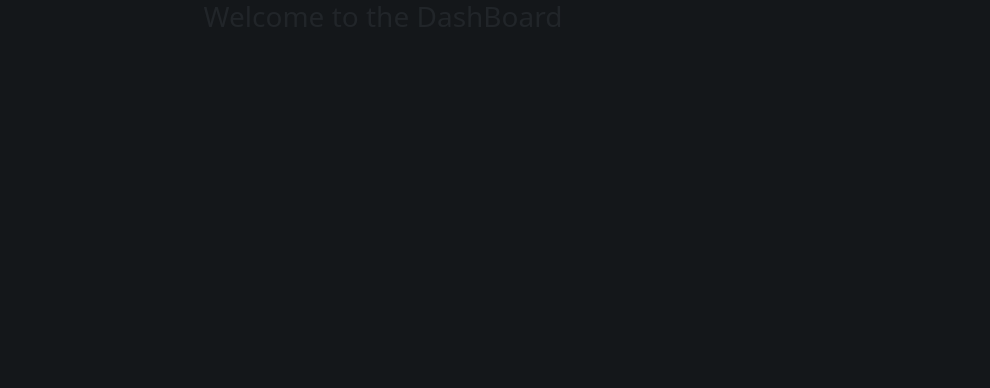
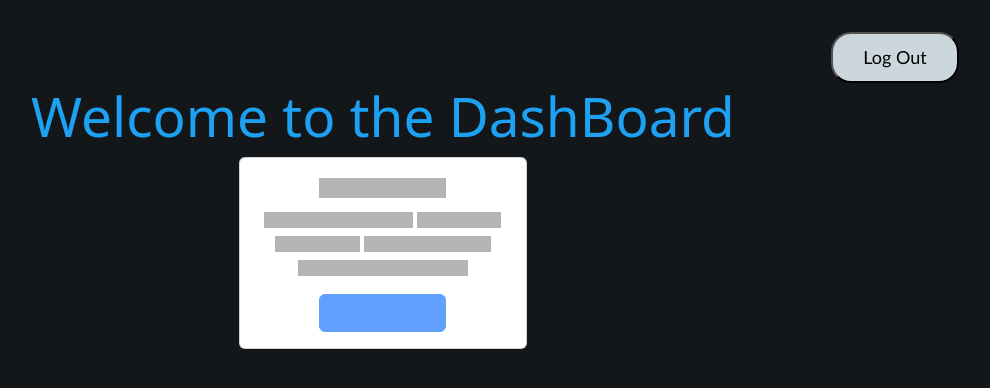
Before and after one commit to Yodawgz0/assessment-todo, a React (Create React App) app: page /DashBoard in a window 1280 px wide. Shown: the top 388 px of the page, without its empty margins (257-1247 px from the left). Built offline with nearby package versions, Linux system fonts and the light colour scheme; sample sign-in values are in the browser's storage.

Commit message:
adding dashboard page

```diff
--- a/src/pages/DashboardPage.js
+++ b/src/pages/DashboardPage.js
@@ -1,9 +1,107 @@
-import React from "react";
+import React, { useState } from "react";
+import Button from "react-bootstrap/Button";
+import "../styles/dashboardStyle.scss";
+import { useNavigate } from "react-router-dom";
+import Card from "react-bootstrap/Card";
+import Placeholder from "react-bootstrap/Placeholder";
+export default function DashboardPage() {
+  const navigate = useNavigate();
 
-export default function DashboardPage() {
+  const [todoTask, setTodoTask] = useState({});
+
+  window.onload = async function fetchCountTask() {
+    const fetchCountTaskHeader = new Headers();
+    fetchCountTaskHeader.append(
+      "Authorization",
+      sessionStorage.getItem("sessionkey")
+    );
+    fetchCountTaskHeader.append("Content-Type", "application/json");
+
+    const requestOptionsTask = {
+      method: "GET",
+      headers: fetchCountTaskHeader,
+      redirect: "follow",
+    };
+
+    await fetch(
+      "https://api-nodejs-todolist.herokuapp.com/task",
+      requestOptionsTask
+    )
+      .then((response) => response.text())
+      .then((result) => {
+        console.log(result);
+        setTodoTask(result);
+      })
+      .catch((error) => console.log("error", error));
+  };
+
+  async function handleLogout() {
+    var userLogoutHeader = new Headers();
+    userLogoutHeader.append(
+      "Authorization",
+      "Bearer " + sessionStorage.getItem("sessionkey")
+    );
+
+    var requestOptions = {
+      method: "POST",
+      headers: userLogoutHeader,
+      redirect: "follow",
+    };
+
+    await fetch(
+      "https://api-nodejs-todolist.herokuapp.com/user/logout",
+      requestOptions
+    )
+      .then((response) => response.text())
+      .then((result) => {
+        sessionStorage.removeItem("sessionkey");
+        navigate(0);
+        navigate("/LogIn");
+      })
+      .catch((error) => console.log("error", error));
+  }
   return (
-    <div>
-      <h3>Welcome to the DashBoard</h3>
+    <div className="dashBoard__Container">
+      <button
+        className="regContainer__form__submitButton dashBoard_logout_button"
+        onClick={handleLogout}
+      >
+        <span className="regContainer__form__submitButton__text">Log Out</span>
+      </button>
+      <h3 className="dashBoard__Container__Header">Welcome to the DashBoard</h3>
+      {todoTask.length ? (
+        <Card className="mt-5" style={{ width: "18rem" }}>
+          <Card.Body>
+            <Card.Title>Tasks At Hand</Card.Title>
+            <Card.Subtitle className="mb-2 text-muted">
+              Number of Tasks : {todoTask.count ? todoTask.count : 0}
+            </Card.Subtitle>
+            <Card.Text></Card.Text>
+            <Button variant="primary">+ Add Tasks</Button>
+            <Button
+              className="m-2"
+              disabled={!todoTask.count}
+              variant="primary"
+            >
+              View Tasks
+            </Button>
+          </Card.Body>
+        </Card>
+      ) : (
+        <Card style={{ width: "18rem" }}>
+          <Card.Body>
+            <Placeholder as={Card.Title} animation="glow">
+              <Placeholder xs={6} />
+            </Placeholder>
+            <Placeholder as={Card.Text} animation="glow">
+              <Placeholder xs={7} /> <Placeholder xs={4} />{" "}
+              <Placeholder xs={4} /> <Placeholder xs={6} />{" "}
+              <Placeholder xs={8} />
+            </Placeholder>
+            <Placeholder.Button variant="primary" xs={6} />
+          </Card.Body>
+        </Card>
+      )}
     </div>
   );
 }
--- a/src/styles/dashboardStyle.scss
+++ b/src/styles/dashboardStyle.scss
@@ -0,0 +1,13 @@
+.dashBoard__Container {
+  display: flex;
+  flex-direction: column;
+  align-items: center;
+  .dashBoard_logout_button {
+    margin-top: 2em;
+    margin-left: 80vw;
+  }
+  &__Header {
+    color: #1da1f2;
+    font-size: 6ch;
+  }
+}
```
